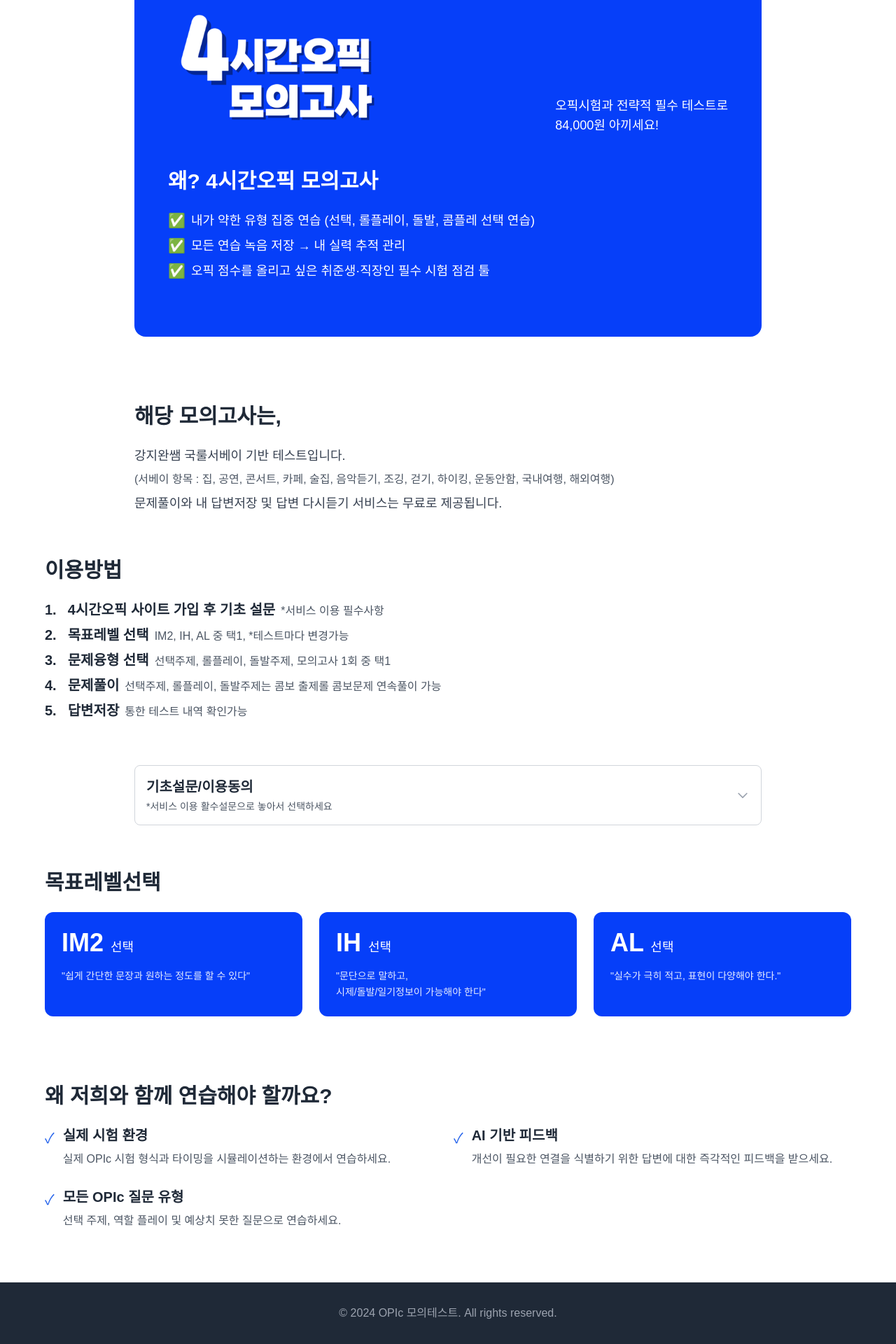
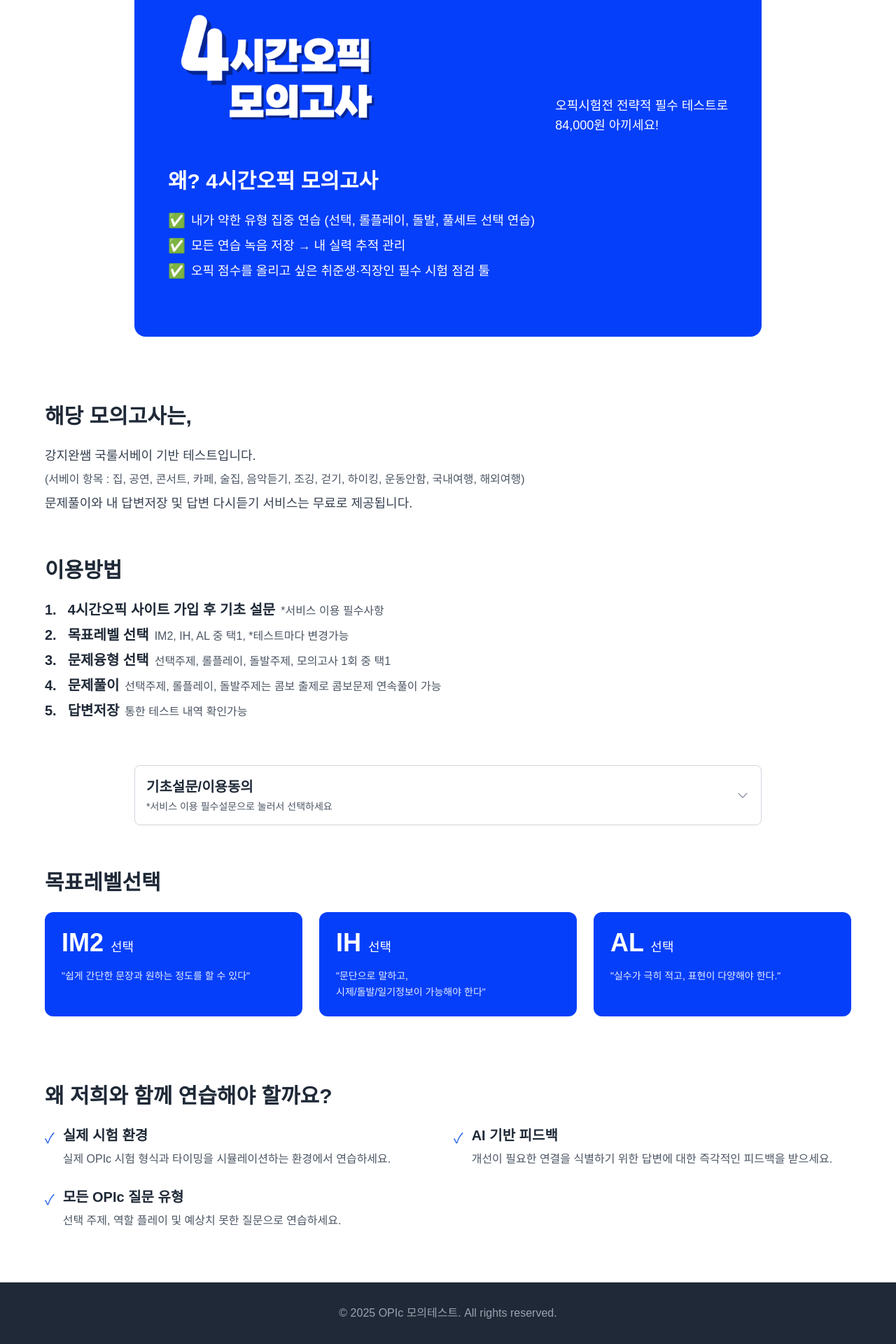
Before and after one commit to dreamwithai/opic-test, a Next.js app: page / in a window 1280 px wide. Shown: the part 136-2056 px from the top of the page at 70% size. Built offline with nearby package versions, Linux system fonts and the light colour scheme.

Commit message:
Fix typos and layout consistency: update text errors, change footer to 2025, align section widths

```diff
--- a/app/page.tsx
+++ b/app/page.tsx
@@ -98,7 +98,7 @@ export default function Home() {
             </div>
             <div className="mt-4 md:mt-12 w-full md:w-auto">
               <p className="text-base md:text-lg text-left pl-4 md:pl-0">
-                오픽시험과 전략적 필수 테스트로<br />
+                오픽시험전 전략적 필수 테스트로<br />
                 <span className="text-base md:text-lg">84,000원 아끼세요!</span>
               </p>
             </div>
@@ -112,7 +112,7 @@ export default function Home() {
             <div className="space-y-2">
               <div className="flex items-start space-x-2">
                 <span className="flex-shrink-0 text-xl">✅</span>
-                <span className="text-base md:text-lg font-medium">내가 약한 유형 집중 연습 (선택, 롤플레이, 돌발, 콤플레 선택 연습)</span>
+                <span className="text-base md:text-lg font-medium">내가 약한 유형 집중 연습 (선택, 롤플레이, 돌발, 풀세트 선택 연습)</span>
               </div>
               <div className="flex items-start space-x-2">
                 <span className="flex-shrink-0 text-xl">✅</span>
@@ -129,7 +129,7 @@ export default function Home() {
 
       {/* 해당 모의고사는 Section */}
       <section className="container mx-auto px-4 py-8">
-        <div className="max-w-4xl mx-auto text-left">
+        <div className="max-w-6xl mx-auto text-left">
           <h3 className="text-3xl font-bold text-gray-800 mb-6">해당 모의고사는,</h3>
 
           <div className="space-y-2 text-lg text-gray-700">
@@ -176,7 +176,7 @@ export default function Home() {
               <span className="text-xl font-bold text-gray-800 flex-shrink-0">4.</span>
               <div>
                 <span className="text-xl font-bold text-gray-800">문제풀이</span>
-                <span className="text-gray-600 ml-2">선택주제, 롤플레이, 돌발주제는 콤보 출제롤 콤보문제 연속풀이 가능</span>
+                <span className="text-gray-600 ml-2">선택주제, 롤플레이, 돌발주제는 콤보 출제로 콤보문제 연속풀이 가능</span>
               </div>
             </div>
 
@@ -201,7 +201,7 @@ export default function Home() {
             >
               <div>
                 <h3 className="text-xl font-bold text-gray-800 mb-1">기초설문/이용동의</h3>
-                <p className="text-sm text-gray-600">*서비스 이용 활수설문으로 놓아서 선택하세요</p>
+                <p className="text-sm text-gray-600">*서비스 이용 필수설문으로 눌러서 선택하세요</p>
               </div>
               <div className={`transform transition-transform ${isFormOpen ? 'rotate-180' : ''}`}>
                 <svg className="w-5 h-5 text-gray-400" fill="none" stroke="currentColor" viewBox="0 0 24 24">
@@ -625,7 +625,7 @@ export default function Home() {
       <footer className="bg-gray-800 text-white py-8">
         <div className="container mx-auto px-4 text-center">
           <p className="text-gray-400 font-medium">
-            © 2024 OPIc 모의테스트. All rights reserved.
+            © 2025 OPIc 모의테스트. All rights reserved.
           </p>
         </div>
       </footer>
```
